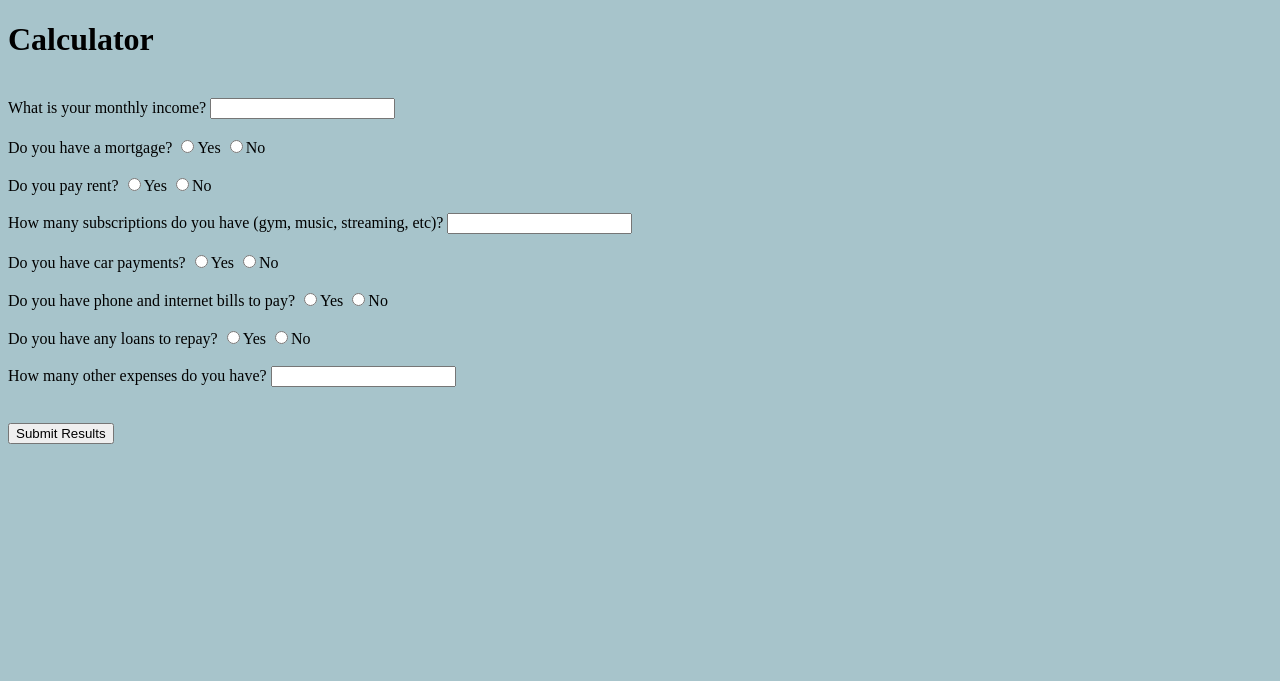
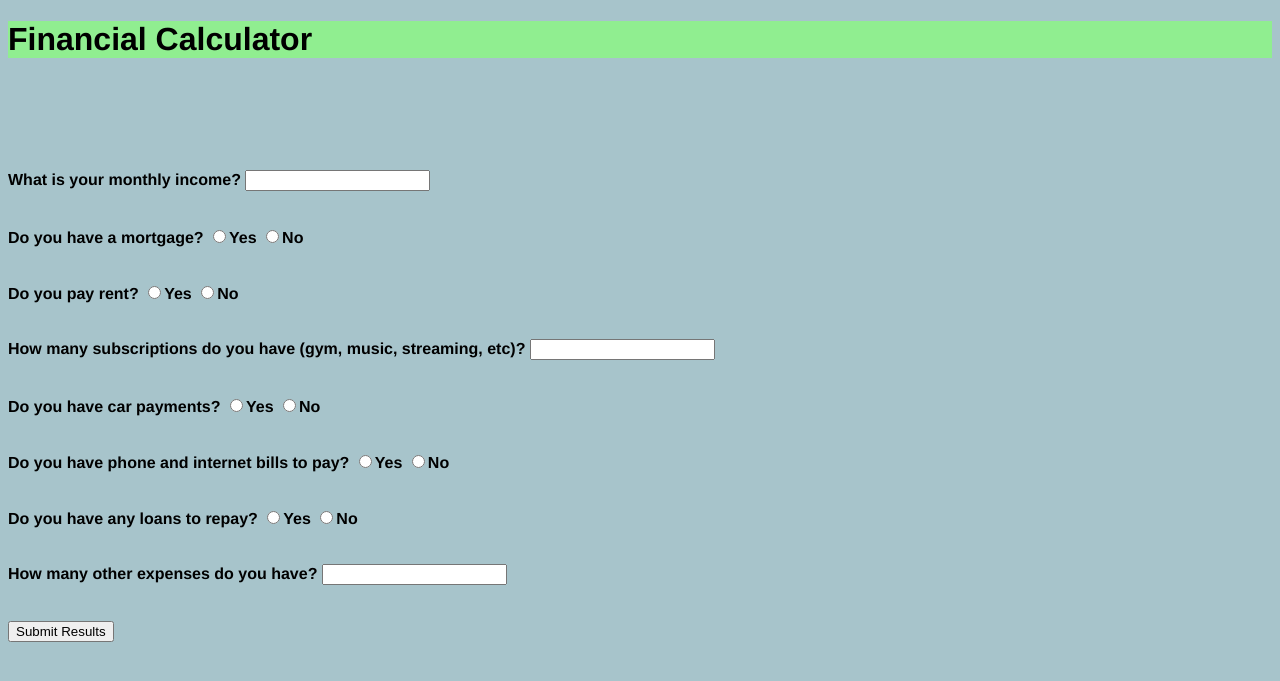
Before and after one commit to maathavan27/financial-calculator, a Flask app: page / in a window 1280 px wide. Shown: the top 681 px of the page. Run offline with Flask 2, Linux system fonts and the light colour scheme.

Commit message:
new css update w/ all the updates
update fonts,background colors

```diff
--- a/static/css/finance.css
+++ b/static/css/finance.css
@@ -9,7 +9,15 @@
 }
 body {
     background-color: #A7C4CB;
+    font-family: Helvetica,sans-serif;
+    font-weight: bold
    }
+
+#change {
+    background-color: #90EE90;
+   }
+
+
 
    .candy-stripe
   ul{
--- a/templates/finance.html
+++ b/templates/finance.html
@@ -9,32 +9,32 @@
 </head>
 
 <body>
-    <h1>Calculator</h1>
+    <div id = change><h1>Financial Calculator</h1></div>
     <form id="finances">
-        <br><label>What is your monthly income? </label><input id="salary" type="number" oninput="checkForNegative(this, errorSalary)">
+        <br><br><br><br><br> <label >What is your monthly income? </label><input id="salary" type="number" oninput="checkForNegative(this, errorSalary)">
         <span id="errorSalary" class="error">Please enter a positive number</span><br><br>
-
+        <br>
         <span>Do you have a mortgage? </span>
         <input type="radio" id="yMortgage" class="radioButton" value="Yes" name="mortgage" onclick="showQuestion(qMortgage)"><label>Yes</label>
         <input type="radio" id="nMortgage" class="radioButton" value="No" name="mortgage" onclick="hideQuestion(qMortgage)"><label>No</label>
         <br>
         <div id="qMortgage" class="hidden"><label>How much do you pay per month on your mortgage? </label><input type="number" id="mortgageNum" class="hiddenInp" oninput="checkForNegative(this, errorMortgage)"><br>
         <span id="errorMortgage" class="error">Please enter a positive number</span></div><br>
-
+<br>
         <span>Do you pay rent? </span>
         <input type="radio" id="yRent" class="radioButton" value="Yes" name="rent" onclick="showQuestion(qRent)"><label>Yes</label>
         <input type="radio" id="nRent" class="radioButton" value="No" name="rent" onclick="hideQuestion(qRent)"><label>No</label>
         <br>
         <div id="qRent" class="hidden"><label>How much do you pay per month on rent? </label><input type="number" id="rentNum" class="hiddenInp" oninput="checkForNegative(this, errorRent)"><br>
         <span id="errorRent" class="error">Please enter a positive number</span></div><br>
-
+<br>
         <span>How many subscriptions do you have (gym, music, streaming, etc)? </span>
         <input type="number" id="numSubs" oninput="inputSubs(this, errorSubs)">
         <span id="errorSubs" class="error">Please enter a positive whole number</span>
         <br><span id="subboxes"></span>
         <span id="moneyErrors" class="error">All money values must be positive numbers</span>
 
-        <br>
+        <br> <br>
         <span>Do you have car payments? </span>
         <input type = "radio" id="ycar" class = "radioButton" value = "Yes" name = "car" onclick="showQuestion(qcar)"><label>Yes</label>
         <input type="radio" id="ncar" class="radioButton" value="No" name="car" onclick="hideQuestion(qcar)"><label>No</label>
@@ -43,7 +43,7 @@
         <br>  How much is car insurance per month?  </label>  <input type="number" id="insnum" class="hiddenInp" oninput="checkForNegative(this, errorcar)"><br>
         <span id="errorcar" class="error">Please enter a positive number</span></div>
 
-        <br>
+        <br> <br>
         <span>Do you have phone and internet bills to pay? </span>
         <input type = "radio" id="yphone" class = "radioButton" value = "Yes" name = "phone" onclick="showQuestion(qphone)"><label>Yes</label>
         <input type="radio" id="nphone" class="radioButton" value="No" name="phone" onclick="hideQuestion(qphone)"><label>No</label>
@@ -51,14 +51,14 @@
         <div id="qphone" class="hidden"><label>How much do you pay for your phone per month? <input type="number" id="phonenum" class="hiddenInp" oninput="checkForNegative(this, errorphone)">
         <br>  How much do you pay for internet per month?  </label>  <input type="number" id="internetnum" class="hiddenInp" oninput="checkForNegative(this, errorphone)"><br>
         <span id="errorphone" class="error">Please enter a positive number</span></div><br>
-
+<br>
         <span>Do you have any loans to repay? </span>
         <input type = "radio" id="yloan" class = "radioButton" value = "Yes" name = "loan" onclick="showQuestion(qloan)"><label>Yes</label>
         <input type="radio" id="nloan" class="radioButton" value="No" name="loan" onclick="hideQuestion(qloan)"><label>No</label>
         <br>
         <div id="qloan" class="hidden"><label>How much money do you need to repay this month? </label><input type="number" id="loannum" class="hiddenInp" oninput="checkForNegative(this, errorloan)">
         <span id="errorloan" class="error">Please enter a positive number</span></div><br>
-
+<br>
         <span> How many other expenses do you have? </span>
         <input type="number" id="numExps" oninput="inputExp(this, errorExps)">
         <span id="errorExps" class="error">Please enter a positive whole number</span></div>
```
